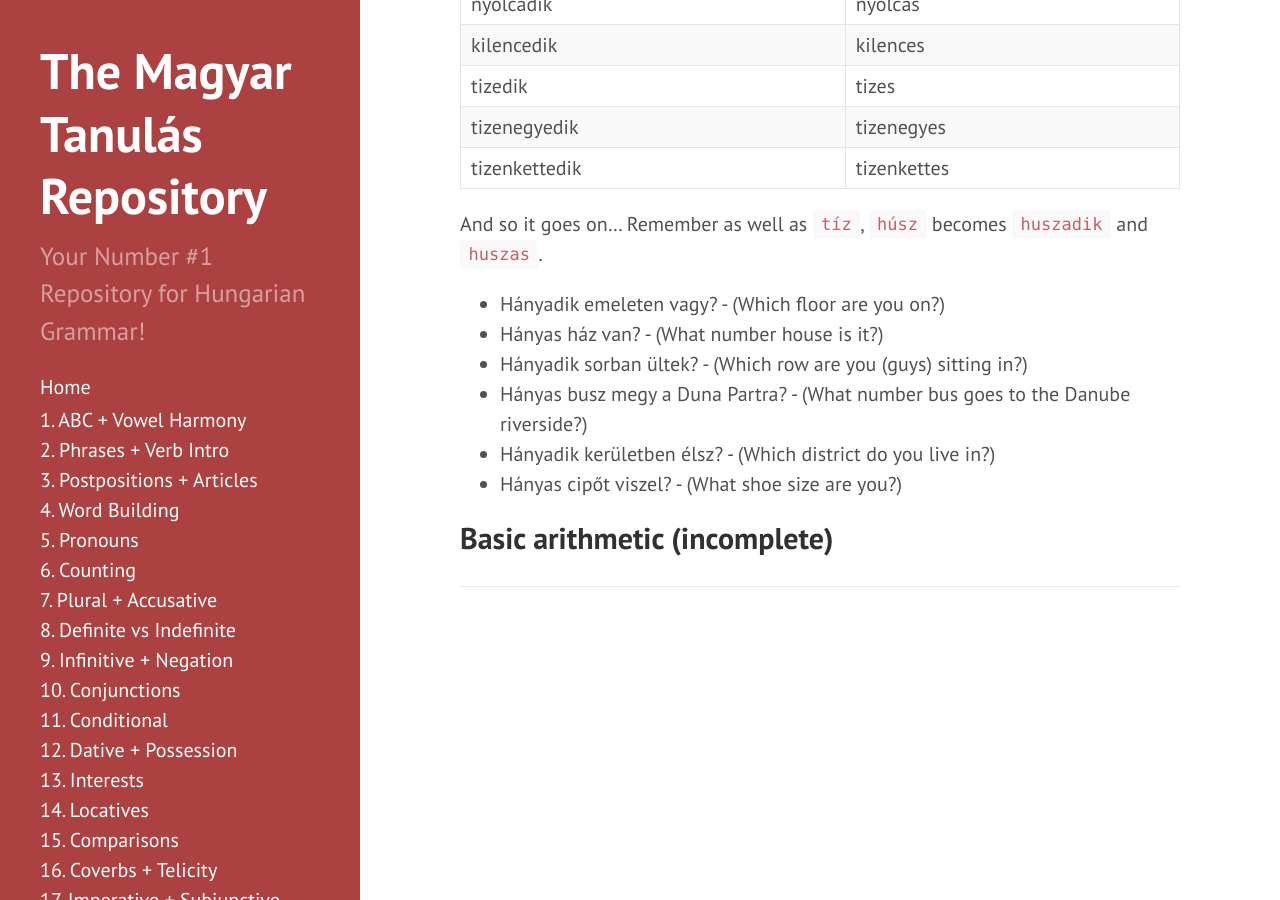
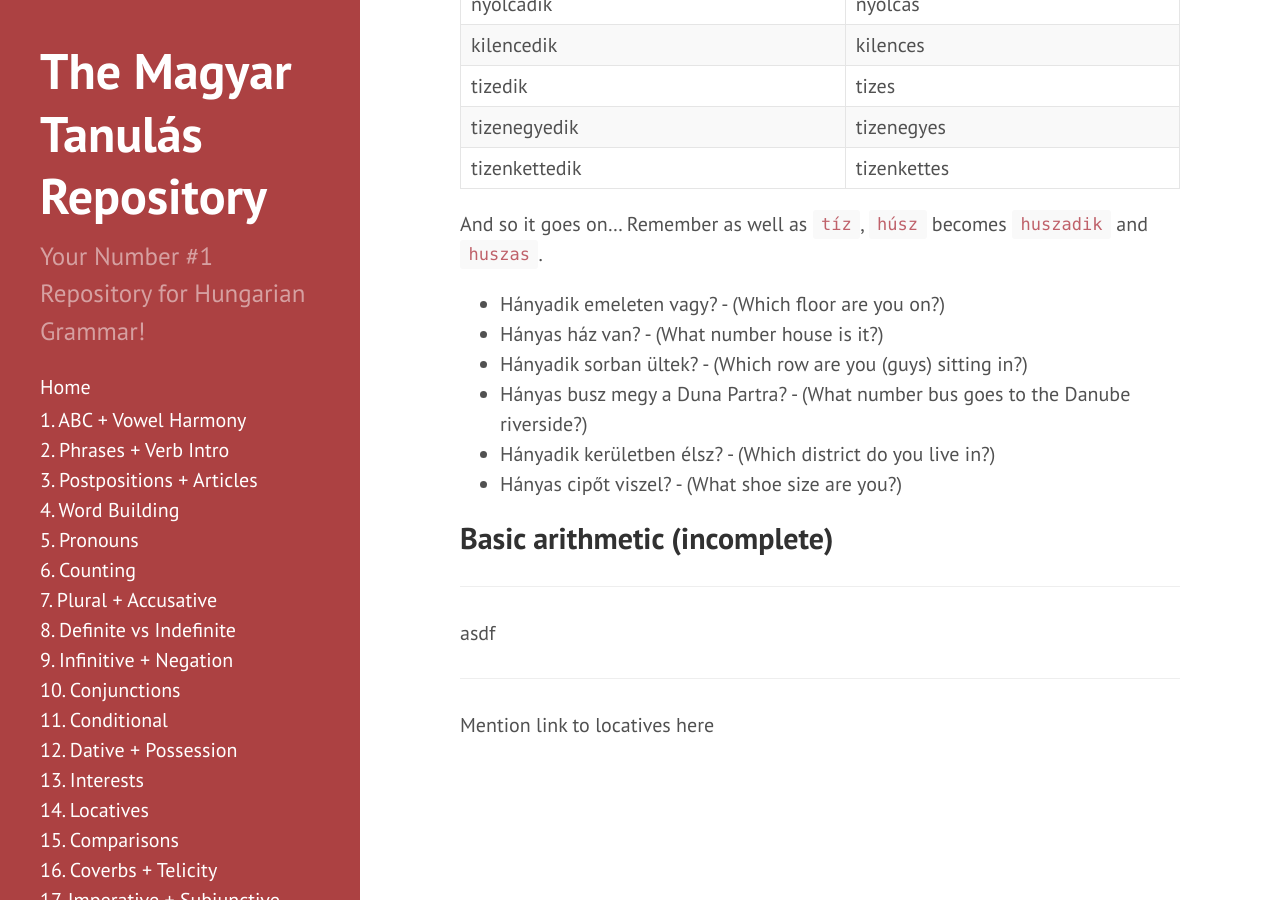
Before and after one commit to Magyartanulas/magyartanulas.github.io, a Jekyll site: the page built from counting.md, in a window 1280 px wide and 900 px high, scrolled down 4011 px. Built offline with Jekyll 4.4.1, drawn with Linux system fonts in a browser that asks for light colours; Markdown is read by kramdown in place of the engine named in the settings.

Commit message:
Update counting.md

```diff
--- a/counting.md
+++ b/counting.md
@@ -126,3 +126,9 @@ And so it goes on... Remember as well as `tíz`, `húsz` becomes `huszadik` and
 ## Basic arithmetic (incomplete)
 
 ---
+
+asdf
+
+---
+
+Mention link to locatives here
```
